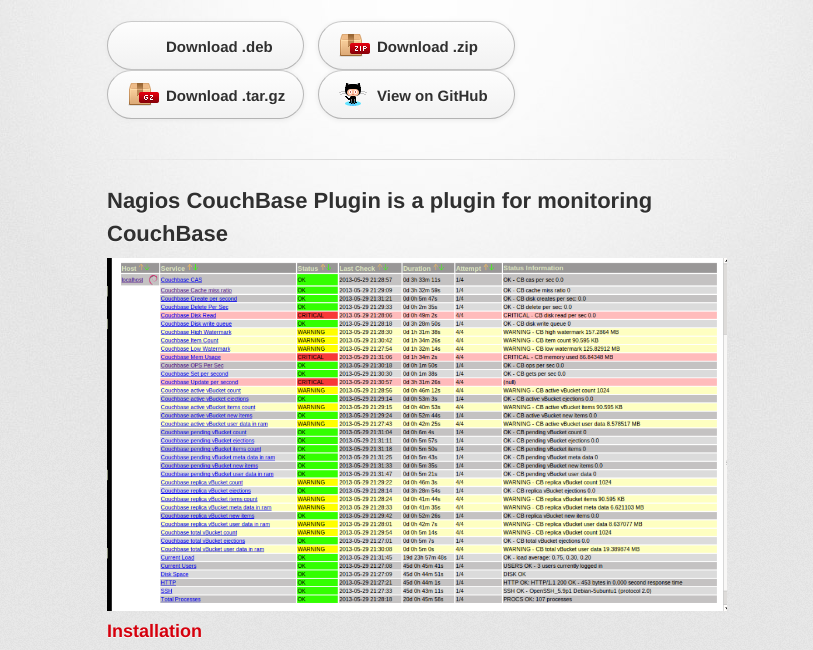
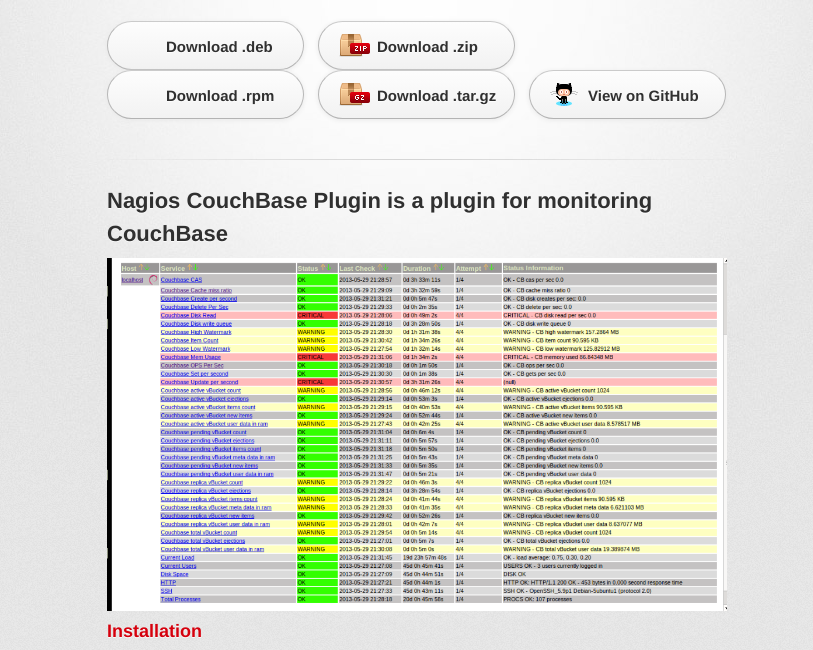
Before and after one commit to YakindanEgitim/nagios-plugin-couchbase, a plain HTML site: page index.html in a window 1280 px wide. Shown: the part 136-786 px from the top of the page, without its empty margins (223-1036 px from the left). Drawn offline with Linux system fonts and the light colour scheme; a web font is replaced by a local one.

Commit message:
try download link apperance

```diff
--- a/index.html
+++ b/index.html
@@ -25,7 +25,7 @@
         <section id="downloads" class="clearfix">
           <a href="https://github.com/YakindanEgitim/nagios-plugin-couchbase/blob/deb-files/nagios-plugin-couchbase_1.0-1_all.deb?raw=true" id="download-deb" class="button"><span>Download .deb</span></a>
           <a href="https://github.com/YakindanEgitim/nagios-plugin-couchbase/zipball/master" id="download-zip" class="button"><span>Download .zip</span></a>
-          <br>
+          <a href="https://github.com/YakindanEgitim/nagios-plugin-couchbase/blob/deb-files/nagios-plugin-couchbase_1.0-1_all.deb?raw=true" id="download-deb" class="button"><span>Download .rpm</span></a>
           <a href="https://github.com/YakindanEgitim/nagios-plugin-couchbase/tarball/master" id="download-tar-gz" class="button"><span>Download .tar.gz</span></a>
           <a href="https://github.com/YakindanEgitim/nagios-plugin-couchbase" id="view-on-github" class="button"><span>View on GitHub</span></a>
         </section>
```
